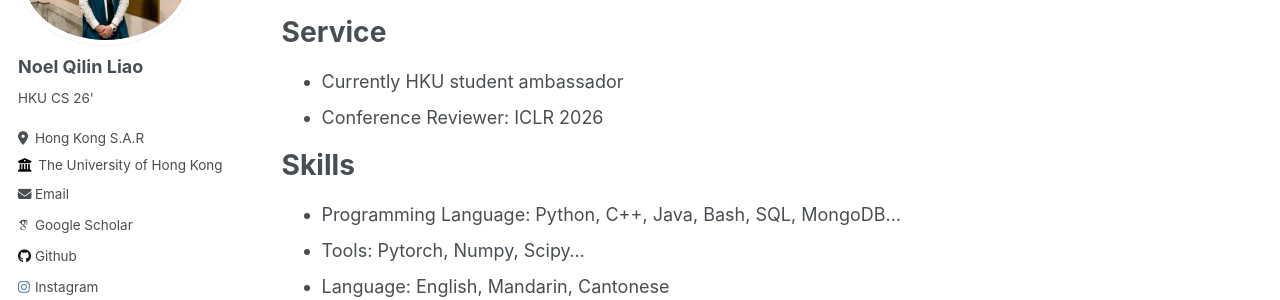
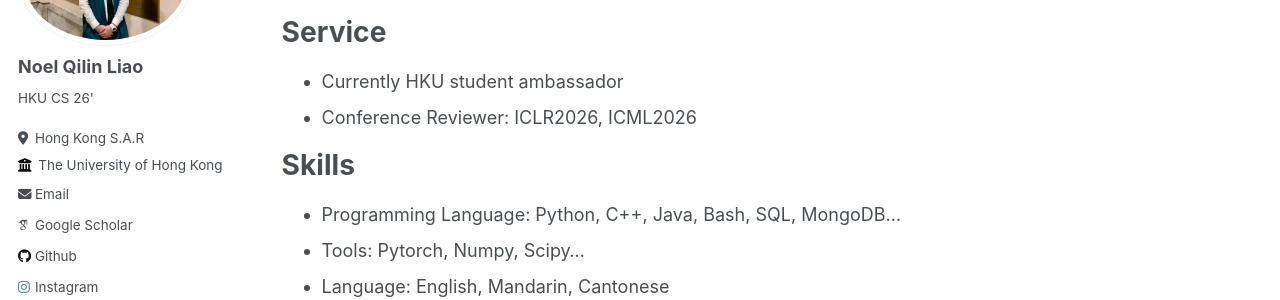
Before and after one commit to kxwhiowo/kxwhiowo.github.io, a Jekyll site: the page built from _pages/cv.md, in a window 1280 px wide and 900 px high, scrolled down 674 px. Shown: the part 174-474 px from the top of the window. Built offline with Jekyll 4.4.1, drawn with Linux system fonts in a browser that asks for light colours; some web fonts are replaced.

Commit message:
update cv

```diff
--- a/_pages/cv.md
+++ b/_pages/cv.md
@@ -43,7 +43,7 @@
 Service
 ======
 * Currently HKU student ambassador
-* Conference Reviewer: ICLR 2026
+* Conference Reviewer: ICLR2026, ICML2026
 
 
 Skills
```
